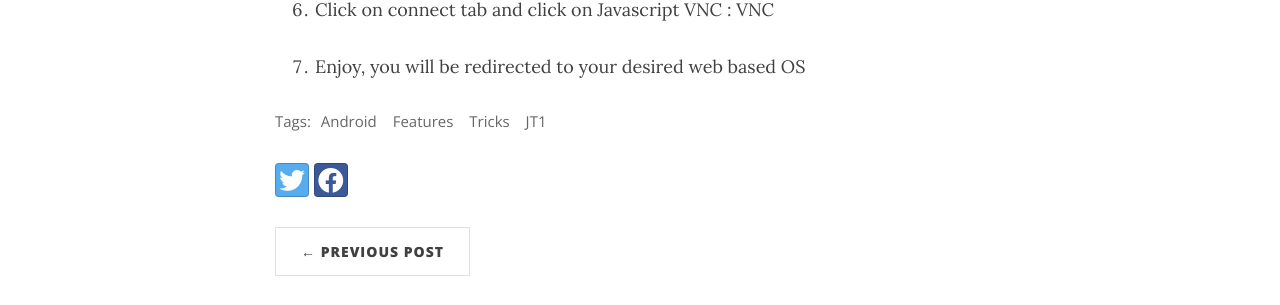
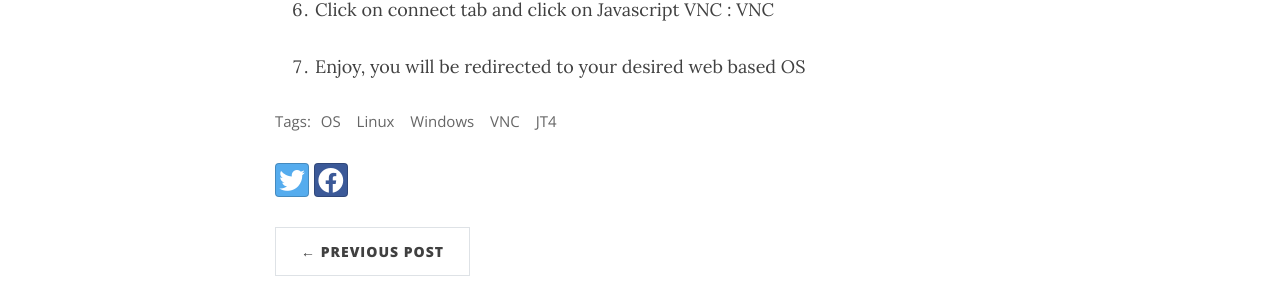
Before and after one commit to cukapd/wjt, a Jekyll site: the page built from _posts/2021-01-16-run-os-linux-windows-from-browser-linuxzoo.md, in a window 1280 px wide and 900 px high, scrolled down 1013 px. Shown: the part 340-645 px from the top of the window. Built offline with Jekyll 4.4.1, drawn with Linux system fonts in a browser that asks for light colours; nearby versions of some CDN libraries.

Commit message:
Update 2021-01-16-run-os-linux-windows-from-browser-linuxzoo.md

```diff
--- a/_posts/2021-01-16-run-os-linux-windows-from-browser-linuxzoo.md
+++ b/_posts/2021-01-16-run-os-linux-windows-from-browser-linuxzoo.md
@@ -2,7 +2,7 @@
 layout: post
 title: Run Operating Systems like linux, windows on web - linuxzoo
 cover-img: "/assets/images/wjt3.jpeg"
-tags: [Android,Features,Tricks,JT1]
+tags: [OS,Linux,Windows,VNC,JT4]
 comments: true
 last-updated: 2021-01-21
 ---
```
